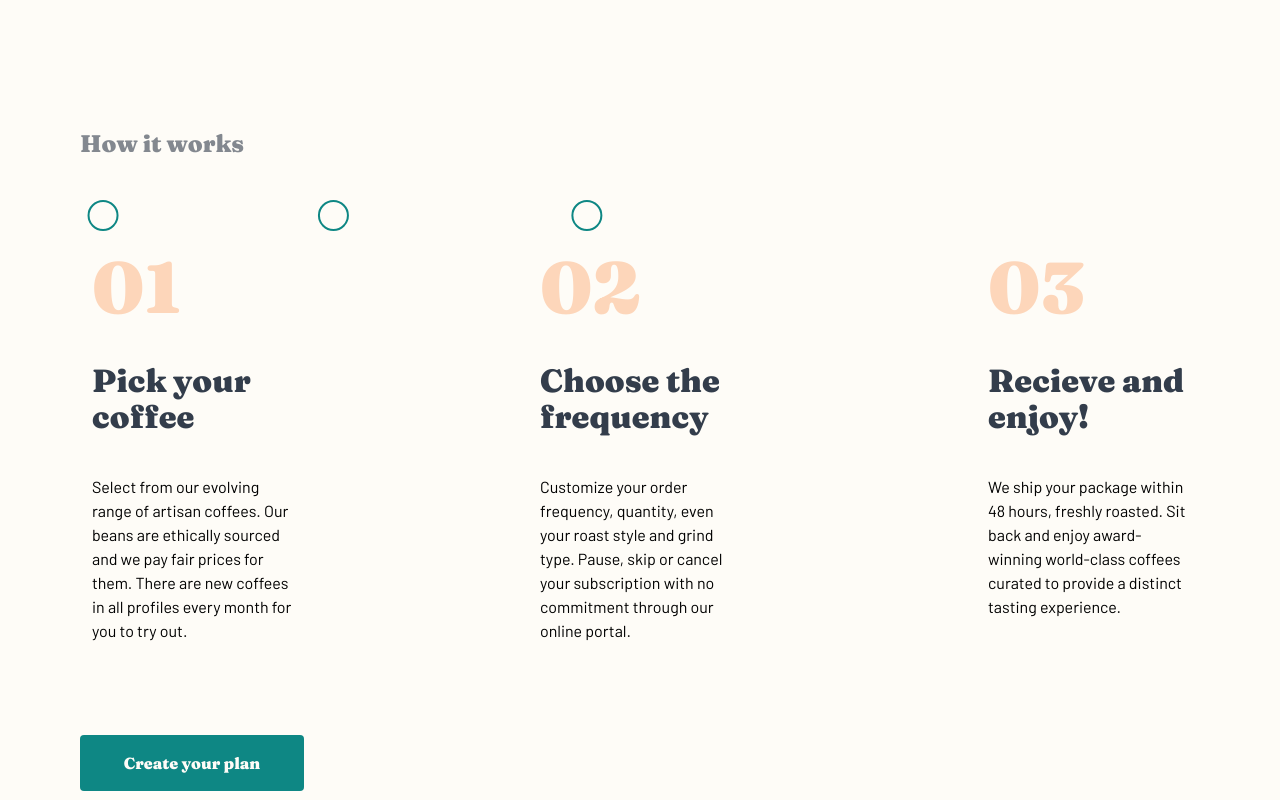
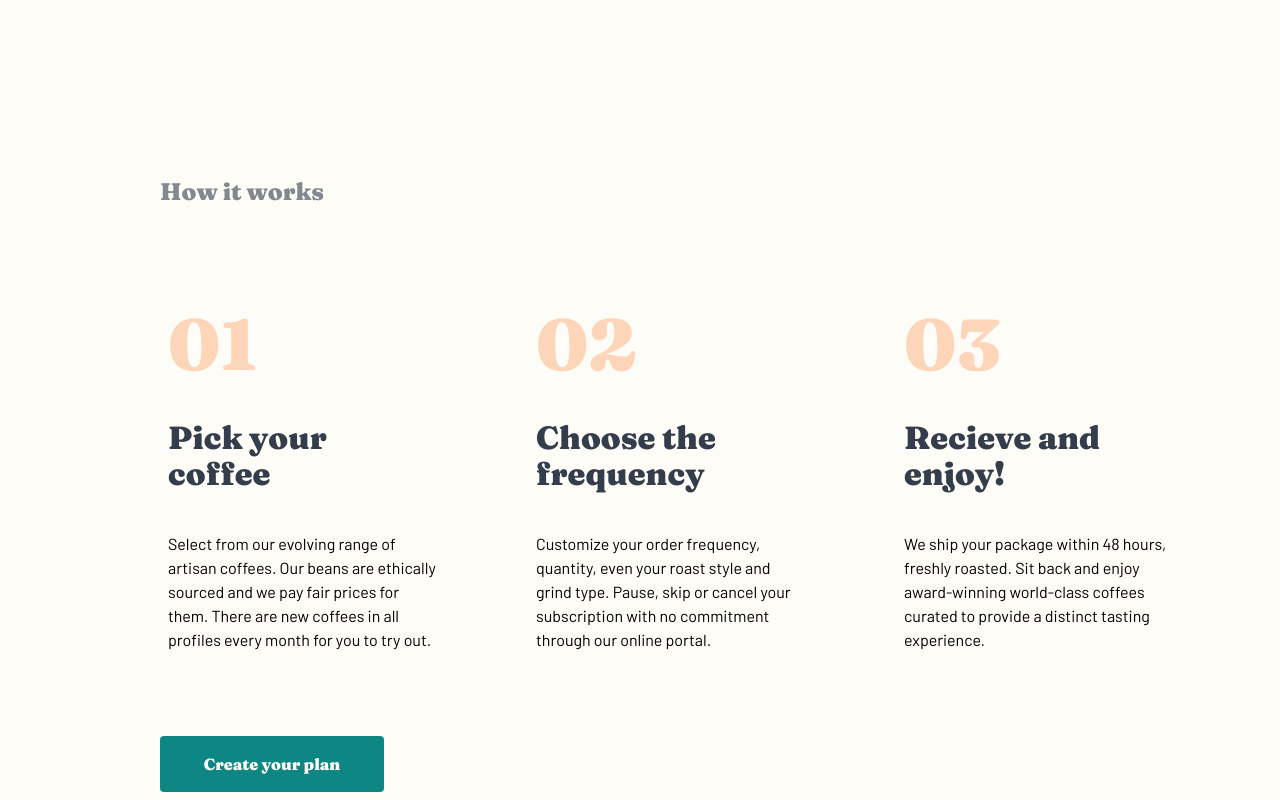
Before and after one commit to Guin-/coffeeroasters, a React (Create React App) app: page / in a window 1280 px wide. Shown: the part 2320-3120 px from the top of the page. Built offline with nearby package versions, Linux system fonts and the light colour scheme.

Commit message:
how it works desktop styles

```diff
--- a/src/components/Home.js
+++ b/src/components/Home.js
@@ -53,9 +53,10 @@ function Home () {
             <FeatureItem img={truck} title='Free shipping' description='We cover the cost and coffee is delivered fast. Peak freshness: guaranteed.' />
           </div>
         </section>
-        <section className="how-to py-28 md:py-36">
+        <section className="how-to py-28 md:py-36 lg:py-48 lg:pl-20">
           <div className="how-to-description">
-            <h4 className="text-gray text-center md:text-left pb-20 md:pb-10">How it works</h4>
+            <h4 className="text-gray text-center md:text-left pb-20 md:pb-10 lg:pb-20">How it works</h4>
+            {/*
             <div className="line-image">
               <svg height="31" width="768">
                 <circle cx="3%" cy="15.5" r="14.5" fill="#FEFCF7" stroke="#0E8784" strokeWidth={2} />
@@ -63,8 +64,9 @@ function Home () {
                 <circle cx="66%" cy="15.5" r="14.5" fill="#FEFCF7" stroke="#0E8784" strokeWidth={2} />
               </svg>
             </div>
+          */}
           </div>
-          <div className="how-to-items md:flex md:justify-between">
+          <div className="how-to-items md:flex md:justify-between lg:max-w-5xl">
             <HowToItem number="01"title="Pick your coffee"
               description="Select from our evolving range of artisan coffees. Our beans are ethically
               sourced and we pay fair prices for them. There are new coffees in all profiles
@@ -76,7 +78,7 @@ function Home () {
               world-class coffees curated to provide a distinct tasting experience.
             " />
           </div>
-          <div className="text-center md:text-left pt-6">
+          <div className="text-center md:text-left pt-6 lg:pt-4">
             <button className="text-lightCream bg-darkCyan font-serif rounded w-56 px-8 py-4">Create your plan</button>
           </div>
         </section>
--- a/src/components/HowToItem.js
+++ b/src/components/HowToItem.js
@@ -1,8 +1,8 @@
 function HowToItem({number, title, description}) {
   return (
-    <div className="text-center md:text-left px-2 md:px-3 pb-12 md:w-56">
+    <div className="text-center md:text-left px-2 md:px-3 pb-12 md:w-56 lg:w-72 lg:px-2">
       <p className="text-xl font-serif text-paleOrange py-3 md:py-5">{number}</p>
-      <h4 className="py-3 text-darkGray lg:text-md md:py-5">{title}</h4>
+      <h4 className="py-3 text-darkGray lg:text-md md:py-5 lg:pr-2">{title}</h4>
       <p className="py-3 md:py-5"> {description}</p>
     </div>
   )
```
